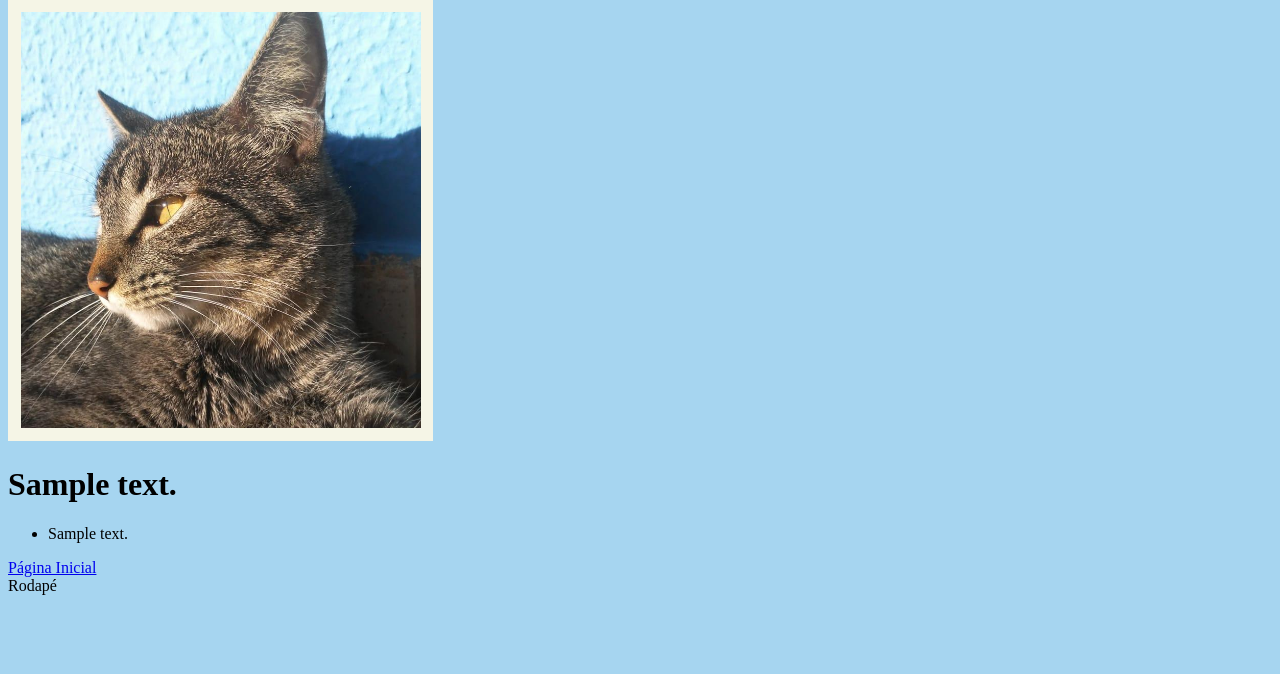
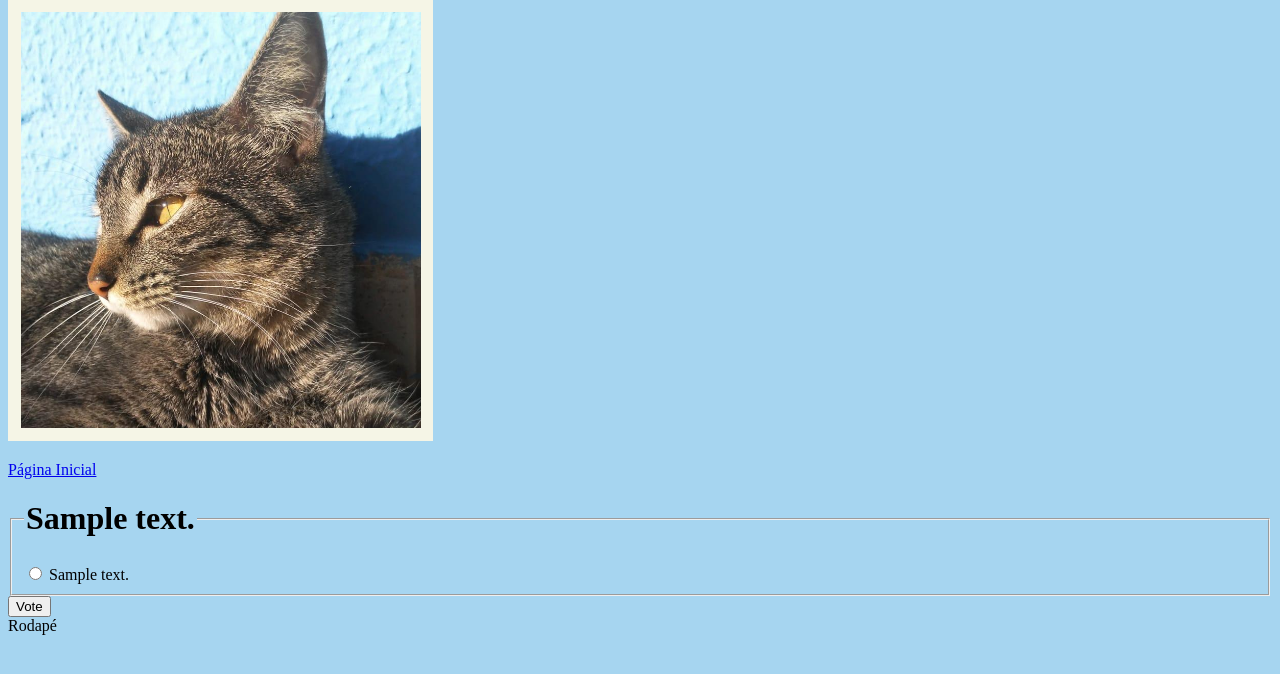
Before and after one commit to seh-ayaka/django.polls, a Django app: page /enquetes/1/ in a window 1280 px wide. Shown: the part 81-755 px from the top of the page. Run offline with Django 4.2, Linux system fonts and the light colour scheme; tables that the repository leaves empty hold one stand-in row (values such as "Sample post").

Commit message:
add escolhas para enquetes

```diff
--- a/polls/templates/polls/detail.html
+++ b/polls/templates/polls/detail.html
@@ -3,13 +3,26 @@
 {% block title %}Detalhes da Enquete{% endblock title %}
 
 {% block content %}
-    <h1>{{ question.question_text}}</h1>
+
 
     <ul>
     {% for choice in question.choice_set.all %}
-        <li>{{ choice.choice_text }}</li>
     {% endfor %}
     </ul>
 
     <a href="{% url 'index' %}">Página Inicial</a>
+
+    <form action="{% url 'vote' question.id %}" method="post">
+        {% csrf_token %}
+        <fieldset>
+            <legend><h1>{{ question.question_text }}</h1></legend>
+            {% if error_message %}<p><strong>{{ error_message }}</strong></p>{% endif %}
+            {% for choice in question.choice_set.all %}
+                <input type="radio" name="choice" id="choice{{ forloop.counter }}" value="{{ choice.id }}">
+                <label for="choice{{ forloop.counter }}">{{ choice.choice_text }}</label><br>
+            {% endfor %}
+        </fieldset>
+        <input type="submit" value="Vote">
+        </form>
+
 {% endblock %}
```
Also changed, not shown: polls/static/polls/img/gato.avif (deleted).
